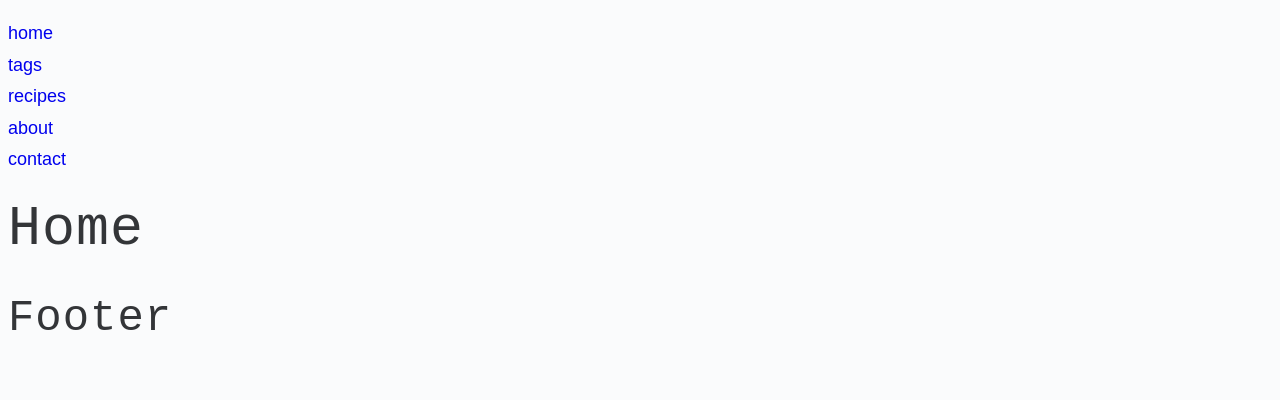
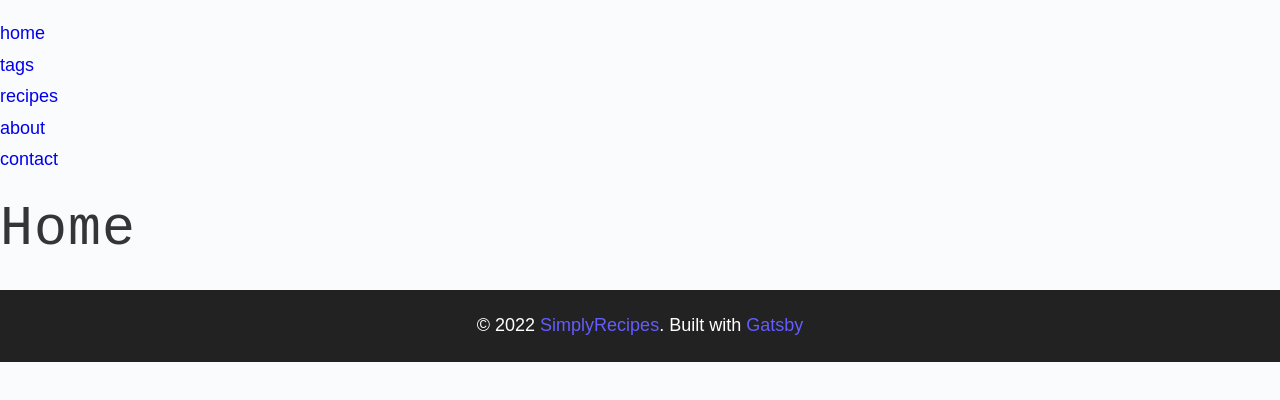
Before and after one commit to brettmadrid/SimplyRecipes, a Gatsby site: page / in a window 1280 px wide. Built offline with nearby package versions, Linux system fonts and the light colour scheme; Gatsby itself is replaced by a stand-in of ours.

Commit message:
footer complete

```diff
--- a/src/components/Footer.js
+++ b/src/components/Footer.js
@@ -2,8 +2,11 @@ import React from "react"
 
 const Footer = () => {
   return (
-    <div>
-      <h2>Footer</h2>
+    <div className="page-footer">
+      <p>
+        &copy; 2022 <span>SimplyRecipes</span>. Built with{" "}
+        <a href="https://www.gatsby.com">Gatsby</a>
+      </p>
     </div>
   )
 }
--- a/src/components/Layout.js
+++ b/src/components/Layout.js
@@ -2,6 +2,7 @@ import React from "react"
 import Footer from "./Footer"
 import Navbar from "./Navbar"
 
+import "normalize.css"
 import "../assets/css/main.css"
 
 const Layout = ({ children }) => {
```
